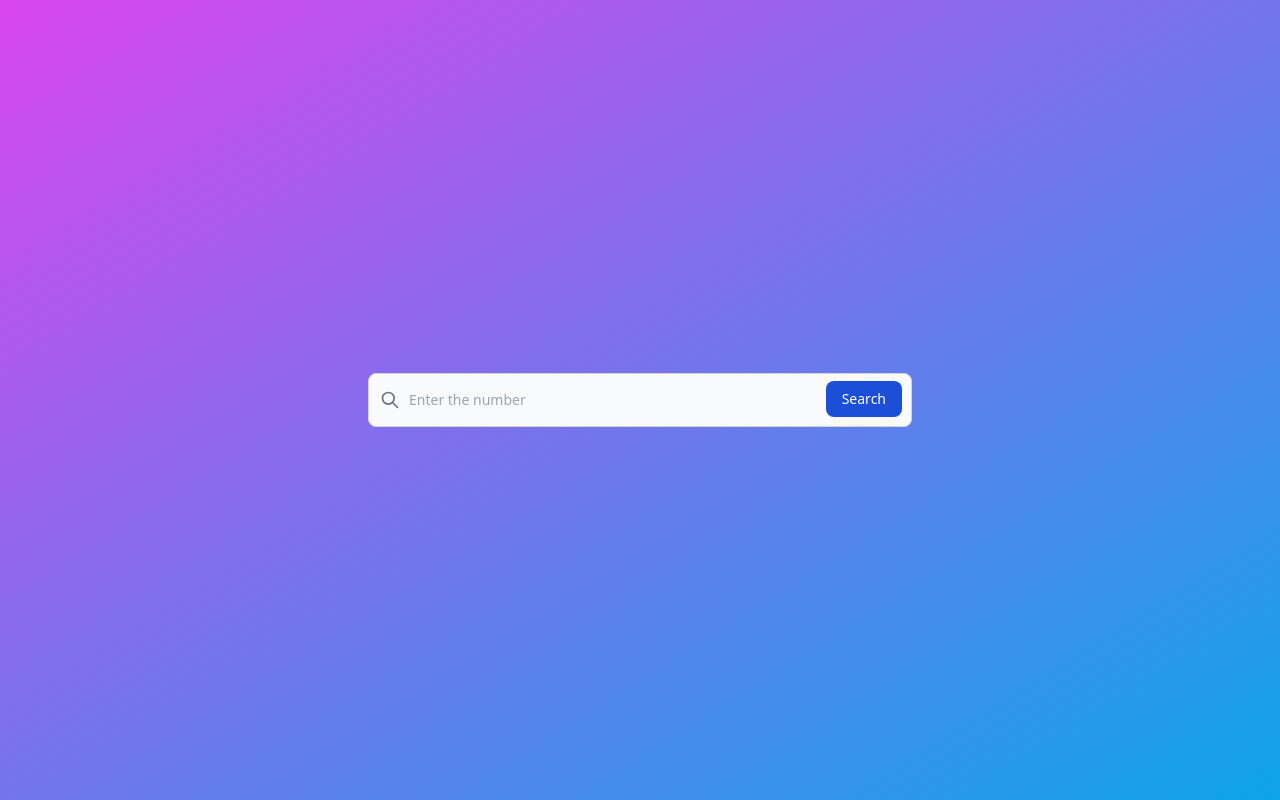
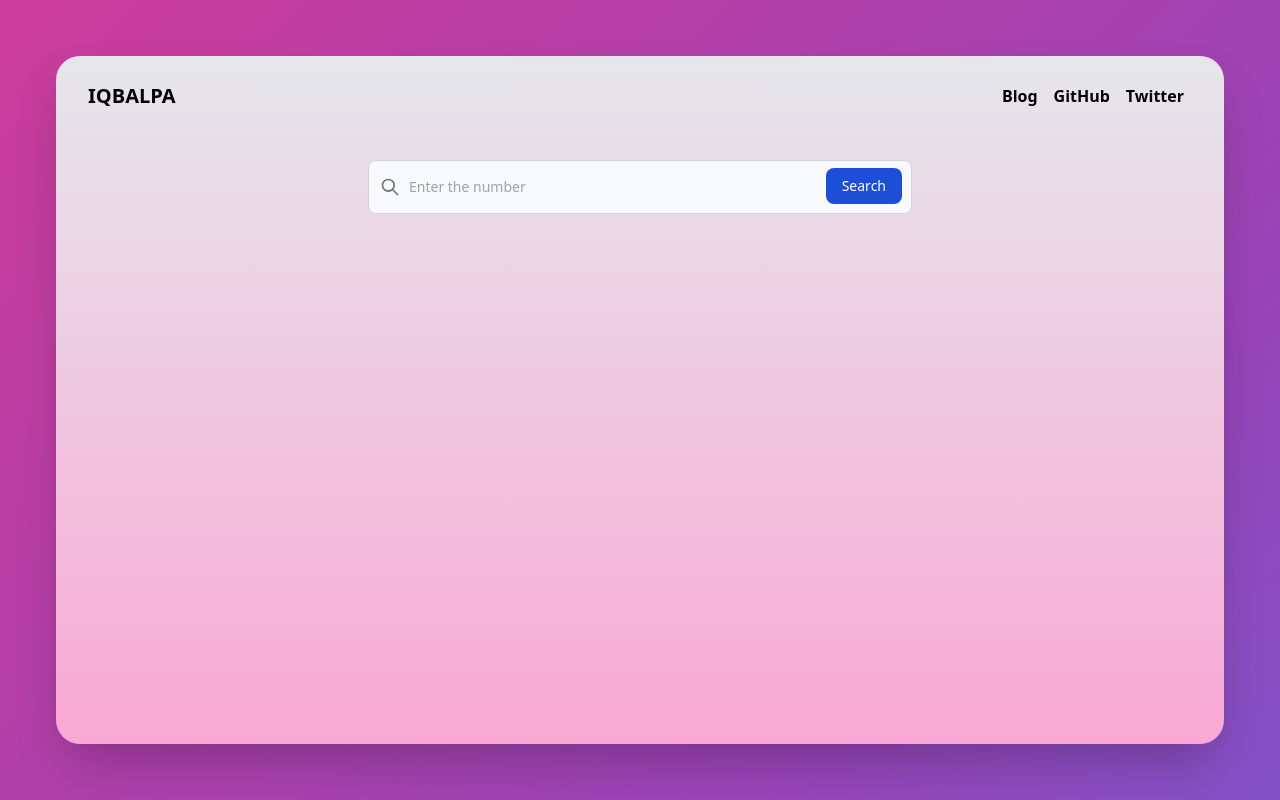
Before and after one commit to iqbalpa/numbers-api, a React (Create React App) app: page / in a window 1280 px wide. Built offline with nearby package versions, Linux system fonts and the light colour scheme.

Commit message:
add animated background

```diff
--- a/src/App.js
+++ b/src/App.js
@@ -1,10 +1,10 @@
 import React from "react";
-import SearchBar from "./components/SearchBar/SearchBar";
+import Main from "./layout/Main";
 
 export default function App() {
 	return (
-		<div className="flex justify-center items-center h-screen bg-gradient-to-br from-fuchsia-500 to-sky-500">
-			<SearchBar />
+		<div className="bg flex justify-center p-14 items-center h-screen">
+			<Main />
 		</div>
 	);
 }
--- /dev/null
+++ b/src/components/Header/Header.js
@@ -0,0 +1,22 @@
+import React from "react";
+
+const Header = () => {
+	return (
+		<div className="w-full flex flex-row justify-between items-center h-20 rounded-t-xl">
+			<h1 className="pl-8 font-bold text-xl">IQBALPA</h1>
+			<div className="pr-8">
+				<a className="m-2 font-semibold" href="https://iqbalpa.wordpress.com" rel="noreferrer" target="_blank">
+					Blog
+				</a>
+				<a className="m-2 font-semibold" href="https://github.com/iqbalpa" rel="noreferrer" target="_blank">
+					GitHub
+				</a>
+				<a className="m-2 font-semibold" href="https://twitter.com/iiiiiiiiiiqbal" rel="noreferrer" target="_blank">
+					Twitter
+				</a>
+			</div>
+		</div>
+	);
+};
+
+export default Header;
--- a/src/index.css
+++ b/src/index.css
@@ -1,3 +1,28 @@
 @tailwind base;
 @tailwind components;
 @tailwind utilities;
+
+@layer base {
+	.bg {
+		width: 100%;
+		height: 100vh;
+		display: flex;
+		align-items: center;
+		justify-content: center;
+		background-size: 300% 300%;
+		background-image: linear-gradient(-45deg, rgba(59, 173, 227, 1) 0%, rgba(87, 111, 230, 1) 25%, rgba(152, 68, 183, 1) 51%, rgba(255, 53, 127, 1) 100%);
+		animation: AnimateBG 5s ease infinite;
+	}
+
+	@keyframes AnimateBG {
+		0% {
+			background-position: 0% 50%;
+		}
+		50% {
+			background-position: 100% 50%;
+		}
+		100% {
+			background-position: 0% 50%;
+		}
+	}
+}
--- /dev/null
+++ b/src/layout/Main.js
@@ -0,0 +1,14 @@
+import React from "react";
+import Header from "../components/Header/Header";
+import SearchBar from "../components/SearchBar/SearchBar";
+
+const Main = () => {
+	return (
+		<div className="z-10 flex flex-col shadow-2xl rounded-3xl bg-gradient-to-b from-gray-200 to-pink-300 w-full h-full">
+			<Header />
+			<SearchBar />
+		</div>
+	);
+};
+
+export default Main;
```
